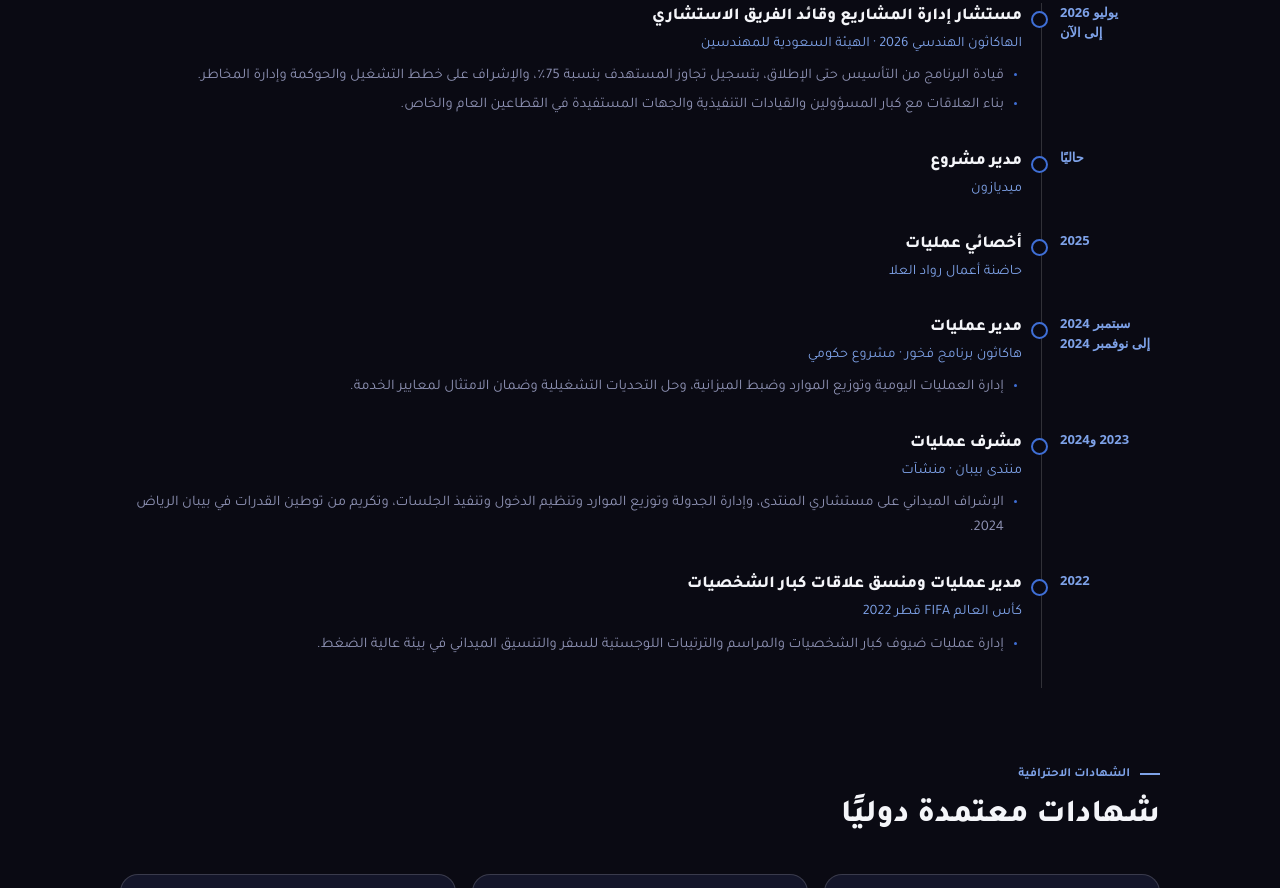
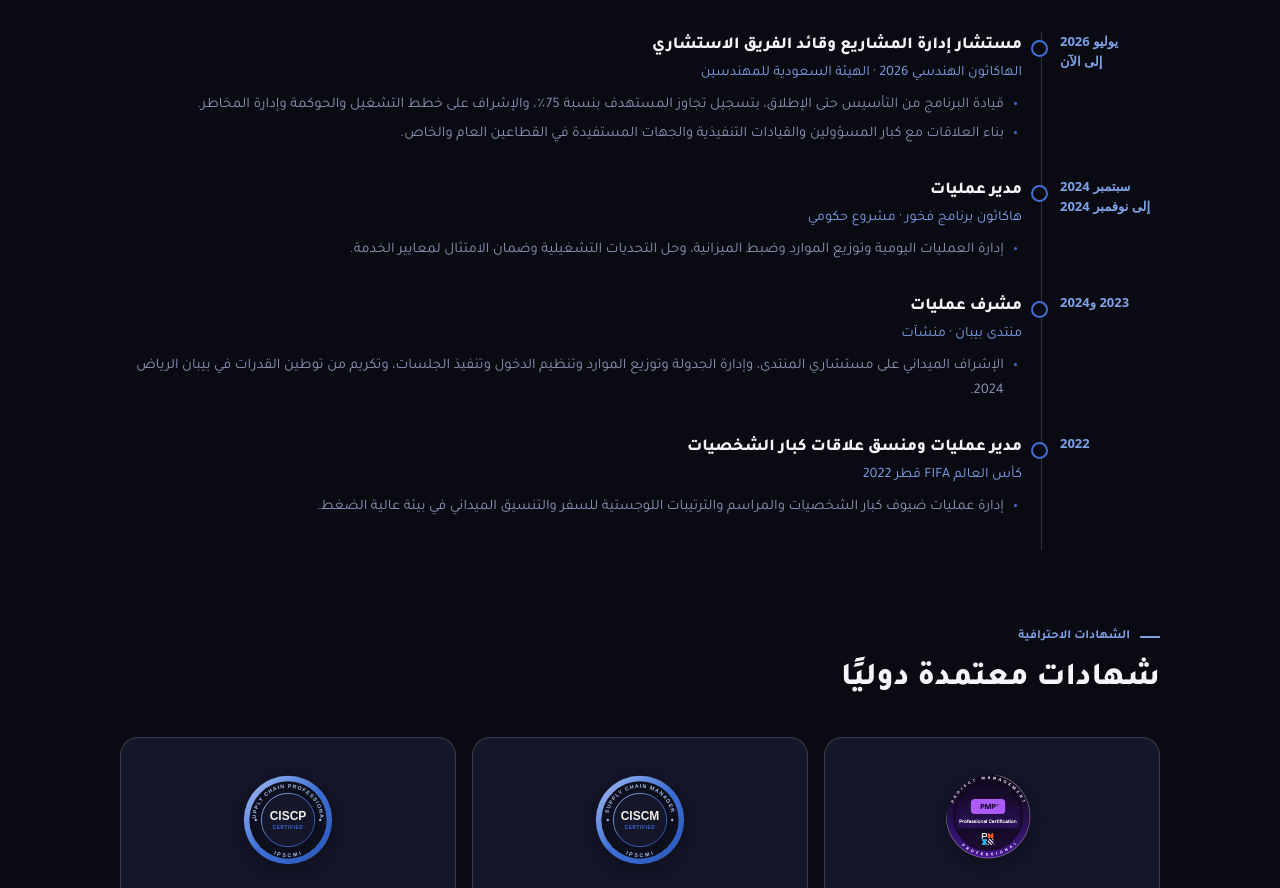
Before and after one commit to samer-alraqas/samer-alraqas.github.io, a plain HTML site: page index.html in a window 1280 px wide. Shown: the part 5862-6750 px from the top of the page. Drawn offline with Linux system fonts and the light colour scheme.

Commit message:
Move Mediazone and AlUla under Ocean X
Co-Authored-By: Claude Opus 5.5 <noreply@anthropic.com>
Claude-Session: https://claude.ai/code/session_01HEnQ1Veu23oGxjfxRfonCi

```diff
--- a/index.html
+++ b/index.html
@@ -762,6 +762,7 @@ dialog.modal{border-radius:22px;background:var(--ink-2)}
               <li data-en="Manages a portfolio of four strategic initiatives across four deputyships at the Ministry of Industry and Mineral Resources.">إدارة محفظة من أربع مبادرات استراتيجية عبر أربع وكالات في وزارة الصناعة والثروة المعدنية.</li>
               <li data-en="Directed operations of the SIDF Industrial Hackathon 2025 (9,600+ registrants, 960+ teams) and the Energy Hackathon 2026 (6,700+ registrants, 1,200+ teams).">إدارة عمليات هاكاثون الصناعة 2025 (أكثر من 9,600 مسجّل و960 فريقًا) وهاكاثون الطاقة 2026 (أكثر من 6,700 مسجّل و1,200 فريق).</li>
               <li data-en="Preparation of RFP, RFQ, RFI">إعداد RFP, RFQ, RFI</li>
+              <li data-en="Project Manager on the Mediazone project (current), and Operations Specialist at the AlUla Entrepreneurs Business Incubator (2025).">مدير مشروع ميديازون (حاليًا)، وأخصائي عمليات في حاضنة أعمال رواد العلا (2025).</li>
             </ul></div>
         </div>
         <div class="ti reveal">
@@ -798,14 +799,6 @@ dialog.modal{border-radius:22px;background:var(--ink-2)}
           <div class="when" data-en="Jul 2026<br>to Present">يوليو 2026<br>إلى الآن</div>
           <div><h3 data-en="Project Management Consultant and Advisory Team Lead">مستشار إدارة المشاريع وقائد الفريق الاستشاري</h3><div class="org" data-en="Engineering Hackathon 2026 · Saudi Council of Engineers">الهاكاثون الهندسي 2026 · الهيئة السعودية للمهندسين</div>
             <ul><li data-en="Led the programme from set-up to launch, with registrations 75% above target, overseeing operations, governance and risk plans.">قيادة البرنامج من التأسيس حتى الإطلاق، بتسجيل تجاوز المستهدف بنسبة 75٪، والإشراف على خطط التشغيل والحوكمة وإدارة المخاطر.</li><li data-en="Built relationships with senior officials, executive leaders and stakeholders across the public and private sectors.">بناء العلاقات مع كبار المسؤولين والقيادات التنفيذية والجهات المستفيدة في القطاعين العام والخاص.</li></ul></div>
-        </div>
-        <div class="ti reveal">
-          <div class="when" data-en="Current">حاليًا</div>
-          <div><h3 data-en="Project Manager">مدير مشروع</h3><div class="org" data-en="Mediazone">ميديازون</div></div>
-        </div>
-        <div class="ti reveal">
-          <div class="when" data-en="2025">2025</div>
-          <div><h3 data-en="Operations Specialist">أخصائي عمليات</h3><div class="org" data-en="AlUla Entrepreneurs Business Incubator">حاضنة أعمال رواد العلا</div></div>
         </div>
         <div class="ti reveal">
           <div class="when" data-en="Sep 2024<br>to Nov 2024">سبتمبر 2024<br>إلى نوفمبر 2024</div>
```
